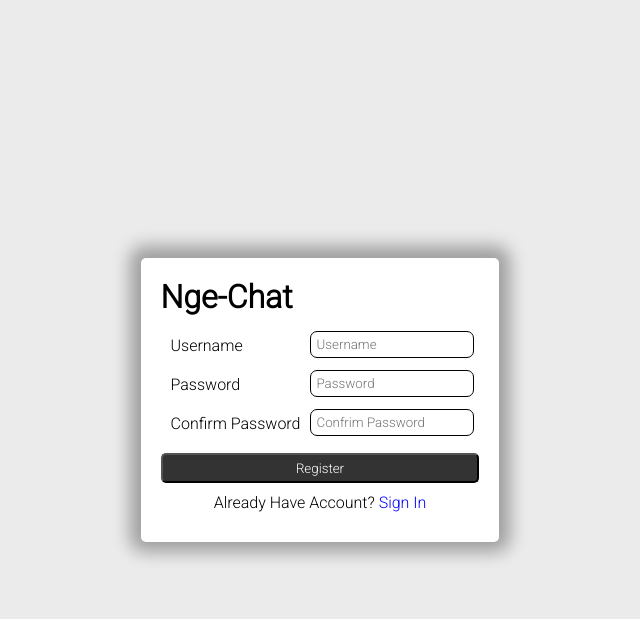
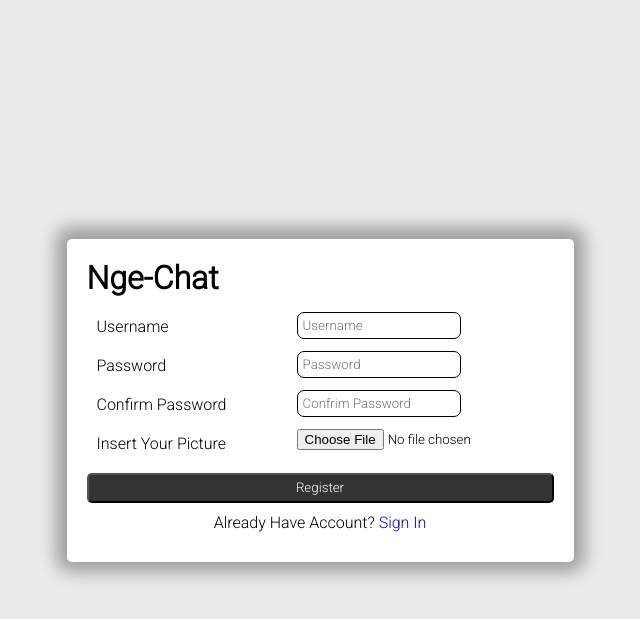
Before and after one commit to brenatasiva/FSP-ProjectUAS, a PHP site: page /register.php in a window 1280 px wide. Shown: the top 619 px of the page, without its empty margins (320-960 px from the left). Run offline with PHP 8.4, Linux system fonts and the light colour scheme.

Commit message:
allright

```diff
--- a/css.css
+++ b/css.css
@@ -30,7 +30,7 @@
 	grid-gap: 5px;
 }
 .div-label{
-	width: 50%;
+	width: 200px;
 	padding: 5px;
 }
 .judul-chat h1{
@@ -41,13 +41,12 @@
 	background: none;
 }
 
-.form-control input{
+.form-control input[type='text'],input[type='password']{
 	padding: 5px;
 	border-radius: 7px;
 	outline: none;
 	border: 1.5px solid black;
 }
-
 .button input{
 	margin-top: 10px;
 	width: 100%;
--- a/login.php
+++ b/login.php
@@ -25,7 +25,7 @@
 					<label for="">Password</label>
 				</div>
 				<div class="div-control">
-				<input type="text" placeholder="Password" name="password"></div>
+				<input type="password" placeholder="Password" name="password"></div>
 			</div>
 			<div class="button">
 				<input type="submit" name="btnlogin" value="LOGIN">
--- a/register.php
+++ b/register.php
@@ -25,14 +25,21 @@
 					<label for="">Password</label>
 				</div>
 				<div class="div-control">
-				<input type="text" placeholder="Password" name="username"></div>
+				<input type="password" placeholder="Password" name="password"></div>
 			</div>
 			<div class="form-control">
 				<div class="div-label">
 					<label for="">Confirm Password</label>
 				</div>
 				<div class="div-control">
-				<input type="text" placeholder="Confrim Password" name="username"></div>
+				<input type="password" placeholder="Confrim Password" name="confirmpwd"></div>
+			</div>
+			<div class="form-control">
+				<div class="div-label">
+					<label for="">Insert Your Picture</label>
+				</div>
+				<div class="div-control">
+				<input type="file" placeholder="Profile picture" name="gambar"></div>
 			</div>
 			<div class="button">
 				<input type="button" name="btnlogin" value="Register">
```
Also changed, not shown: index.php (+30 -13 lines).
